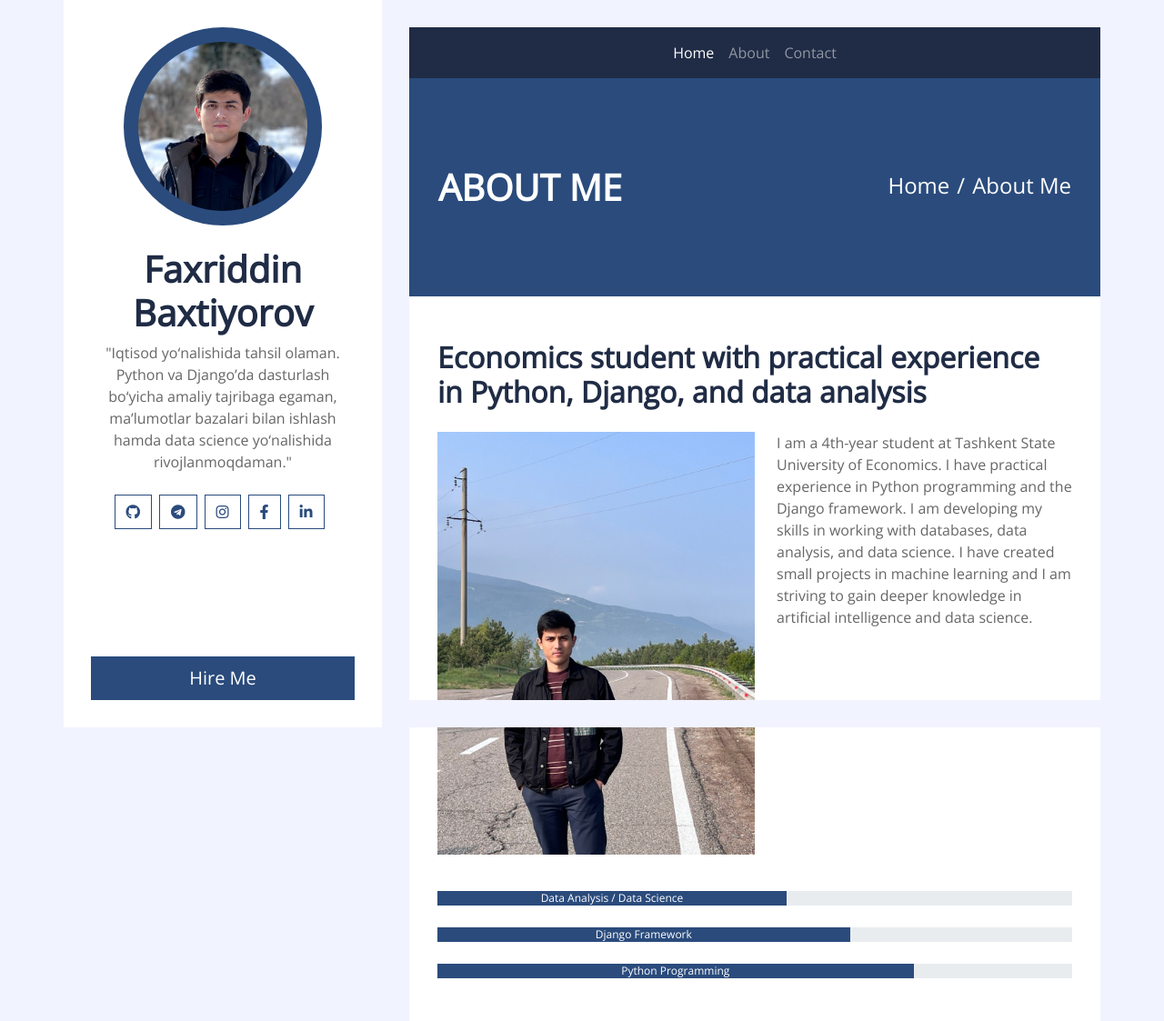
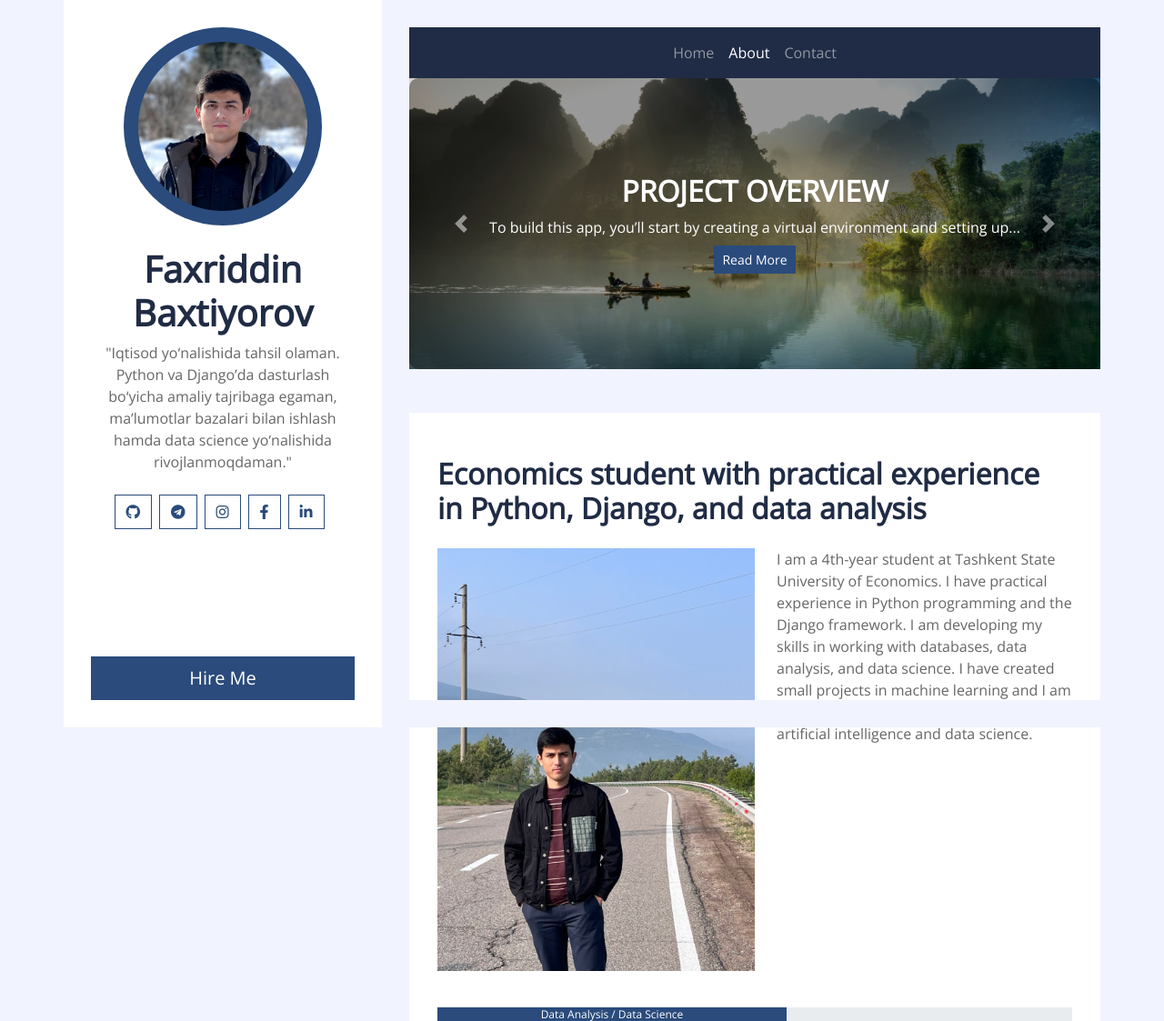
Before and after one commit to faxriddinprof/Personalblog, a Django app: page /about/ in a window 1280 px wide. Shown: the top 1123 px of the page at 91% size. Run offline with Django 5.2, Linux system fonts and the light colour scheme; data comes from the database, SQL or seed files in the repository; some libraries are stand-ins or nearby versions.

Commit message:
hider qismida rasmlarni carusel holatda chiqadigan qildm

```diff
--- a/contactapp/views.py
+++ b/contactapp/views.py
@@ -1,9 +1,12 @@
 from django.shortcuts import render
 from .models import Contact
 from .forms import ContactForm
+from postapp.models import Post
+
 # Create your views here.
 
 def SendMessage(request):
+    posts=Post.objects.all()
     contact_form = ContactForm()
     template_name='contactapp/contact.html'
     if request.method == 'POST':
@@ -12,5 +15,5 @@ def SendMessage(request):
             contact_form.save()
             contact_form = ContactForm()
 
-    context = {'contact_form':contact_form}
+    context = {'contact_form':contact_form,"posts":posts}
     return render(request, template_name=template_name, context=context)
--- a/postapp/views.py
+++ b/postapp/views.py
@@ -52,6 +52,7 @@ def GetPostsbyTag(request, tagName):
 
 
 def about(request):
+    posts=Post.objects.all()
     template_name='about.html'
 
-    return render(request, template_name=template_name)
+    return render(request, template_name=template_name,context={"posts":posts})
--- a/templates/about.html
+++ b/templates/about.html
@@ -2,20 +2,7 @@
 {% load static %}
 {% block content %}
 <!-- Page Header Start -->
-<div class="container py-5 px-2 bg-primary">
-    <div class="row py-5 px-4">
-        <div class="col-sm-6 text-center text-md-left">
-            <h1 class="mb-3 mb-md-0 text-white text-uppercase font-weight-bold">About Me</h1>
-        </div>
-        <div class="col-sm-6 text-center text-md-right">
-            <div class="d-inline-flex pt-2">
-                <h4 class="m-0 text-white"><a class="text-white" href="{% url 'post_all' %}">Home</a></h4>
-                <h4 class="m-0 text-white px-2">/</h4>
-                <h4 class="m-0 text-white">About Me</h4>
-            </div>
-        </div>
-    </div>
-</div>
+{% include "caresul_images.html" %}
 <!-- Page Header End -->
 
 
--- a/templates/base.html
+++ b/templates/base.html
@@ -43,7 +43,7 @@
                     <a class="btn btn-outline-primary mr-2" href="#"><i class="fab fa-facebook-f"></i></a>
                     <a class="btn btn-outline-primary mr-2" href="#"><i class="fab fa-linkedin-in"></i></a>
                 </div>
-                <a href="" class="btn btn-lg btn-block btn-primary mt-auto">Hire Me</a>
+                <a href="{% url 'send_message' %}" class="btn btn-lg btn-block btn-primary mt-auto">Hire Me</a>
             </div>
             <div class="sidebar-icon d-flex flex-column h-100 justify-content-center text-right">
                 <i class="fas fa-2x fa-angle-double-right text-primary"></i>
--- /dev/null
+++ b/templates/caresul_images.html
@@ -0,0 +1,32 @@
+{% load static %}
+<!-- Page Header with Carousel Start -->
+<div class="container-fluid px-0 mb-5">
+    <div id="postsCarousel" class="carousel slide" data-ride="carousel" data-interval="4000">
+        <div class="carousel-inner">
+            {% for post in posts %}
+                <div class="carousel-item {% if forloop.first %}active{% endif %}">
+                    {% if post.image %}
+                        <img src="{{ post.image.url }}"
+                             class="d-block w-100"
+                             style="height: 320px; object-fit: cover;"
+                             alt="{{ post.title }}">
+                    {% endif %}
+                    <div class="carousel-caption d-flex flex-column align-items-center justify-content-center"
+                         style="background: rgba(0,0,0,0.4); border-radius: 10px; padding: 15px;">
+                        <h2 class="text-white text-uppercase font-weight-bold mb-2">{{ post.title }}</h2>
+                        <p class="text-white mb-2">{{ post.body|slice:":80" }}...</p>
+                        <a href="{% url 'post_detail' post.pk %}" class="btn btn-sm btn-primary">Read More</a>
+                    </div>
+                </div>
+            {% endfor %}
+        </div>
+        <a class="carousel-control-prev" href="#postsCarousel" role="button" data-slide="prev">
+            <span class="carousel-control-prev-icon"></span>
+        </a>
+        <a class="carousel-control-next" href="#postsCarousel" role="button" data-slide="next">
+            <span class="carousel-control-next-icon"></span>
+        </a>
+    </div>
+</div>
+
+<!-- Page Header with Carousel End -->
--- a/templates/navbar.html
+++ b/templates/navbar.html
@@ -8,9 +8,18 @@
         </button>
         <div class="collapse navbar-collapse justify-content-between" id="navbarCollapse">
             <div class="navbar-nav m-auto">
-                <a href="{% url 'post_all' %}" class="nav-item nav-link active">Home</a>
-                <a href="{% url 'about' %}" class="nav-item nav-link">About</a>
-                <a href="{% url 'send_message' %}" class="nav-item nav-link">Contact</a>
+                <a href="{% url 'post_all' %}"
+                   class="nav-item nav-link {% if request.path == '/' %}active{% endif %}">
+                   Home
+                </a>
+                <a href="{% url 'about' %}"
+                   class="nav-item nav-link {% if request.path == '/about/' %}active{% endif %}">
+                   About
+                </a>
+                <a href="{% url 'send_message' %}"
+                   class="nav-item nav-link {% if request.path == '/contact/' %}active{% endif %}">
+                   Contact
+                </a>
             </div>
         </div>
     </nav>
--- a/templates/postapp/list.html
+++ b/templates/postapp/list.html
@@ -4,7 +4,9 @@
 {% block title %}
 {{'Posts'}}
 {% endblock title %}
+
 {% block content %}
+{% include "caresul_images.html" %}
 <!-- Blog List Start -->
 <div class="container bg-white pt-5">
     {% if filter %}
@@ -58,4 +60,5 @@
 
 </div>
 <!-- Blog List End -->
+
 {% endblock content %}
```
Also changed, not shown: templates/contactapp/contact.html (+1 -14 lines).
